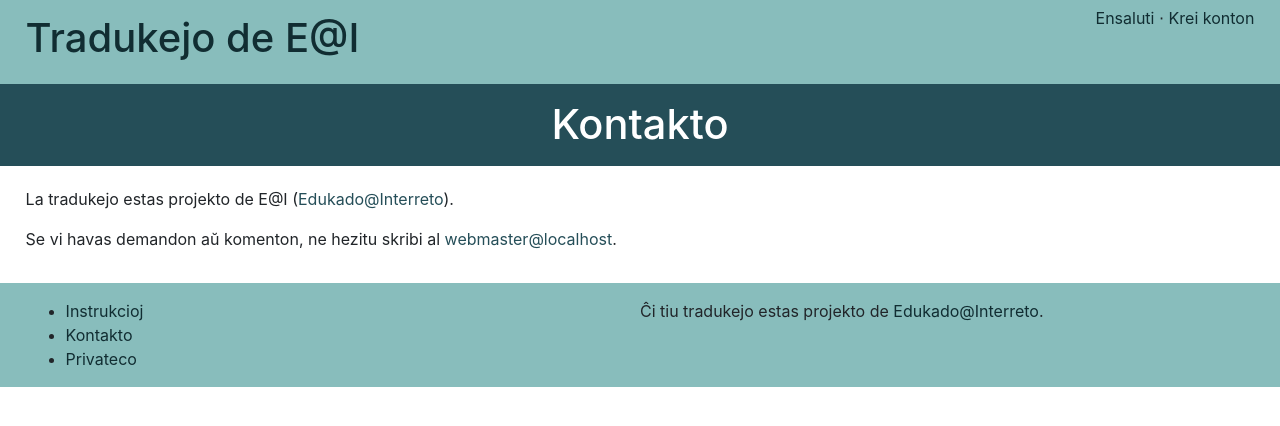
After one commit to edukado-interreto/tradukejo, a Django app: page /contact/ in a window 1280 px wide. The commit adds this page. Shown: the top 426 px of the page. Run offline with Django 3.2, Linux system fonts and the light colour scheme; some libraries are stand-ins or nearby versions.

Commit message:
ADD: contact page

```diff
--- a/templates/base.html
+++ b/templates/base.html
@@ -49,7 +49,7 @@
 			<div class="col-12 col-sm-6">
 				<ul>
 					<li><a href="#">Instrukcioj</a></li>
-					<li><a href="#">Kontakto</a></li>
+					<li><a href="{% url 'contact' %}">Kontakto</a></li>
 					<li><a href="#">Privateco</a></li>
 				</ul>
 			</div>
--- a/tradukejo/context_processor.py
+++ b/tradukejo/context_processor.py
@@ -5,6 +5,7 @@ from traduko import models
 def settings_context(request):
     return {
         'WEBSITE_NAME': settings.WEBSITE_NAME,
+        'DEFAULT_FROM_EMAIL': settings.DEFAULT_FROM_EMAIL,
         'TRANSLATION_STATE_TRANSLATED': models.TRANSLATION_STATE_TRANSLATED,
         'TRANSLATION_STATE_UNTRANSLATED': models.TRANSLATION_STATE_UNTRANSLATED,
         'TRANSLATION_STATE_OUTDATED': models.TRANSLATION_STATE_OUTDATED,
--- /dev/null
+++ b/traduko/templates/traduko/contact.html
@@ -0,0 +1,8 @@
+{% extends 'normal-page.html' %}
+{% block title %}Kontakto{% endblock %}
+{% block pagetitle %}Kontakto{% endblock %}
+
+{% block content %}
+<p>La tradukejo estas projekto de E@I (<a href="https://ikso.net/" target="_blank">Edukado@Interreto</a>).</p>
+<p>Se vi havas demandon aŭ komenton, ne hezitu skribi al <a href="mailto:{{ DEFAULT_FROM_EMAIL }}">{{ DEFAULT_FROM_EMAIL }}</a>.</p>
+{% endblock %}
--- a/traduko/templates/traduko/project.html
+++ b/traduko/templates/traduko/project.html
@@ -79,7 +79,7 @@
 		<option lang="{{ l.code }}" dir="{{ l.direction }}"{% if is_project_admin %} data-url="{% url 'add_language_version' project.pk l.code %}"{% else %} data-code="{{ l.code }}" data-language="{{ l.name }}"{% endif %}>{{ l.code }} – {{ l.name }}</option>
 	{% endfor %}
 </select>
-Ĉu vi volas traduki al lingvo, kiu ne estas en ĉi tiu listo? Bonvolu kontakti nin. (TODO)
+Ĉu vi volas traduki al lingvo, kiu ne estas en ĉi tiu listo? Bonvolu <a href="{% url 'contact' %}">kontakti nin</a>.
 {% endif %}
 
 {% if not is_project_admin and not project.locked %}
--- a/traduko/urls.py
+++ b/traduko/urls.py
@@ -1,4 +1,5 @@
 from django.urls import path, re_path
+from django.views.generic import TemplateView
 
 from traduko import views, ajax, admin_views
 
@@ -23,4 +24,6 @@ urlpatterns = [
     path("project/<int:project_id>/send-notifications/", admin_views.translator_notifications, name="translator_notifications"),
     path("project/<int:project_id>/import-export/", admin_views.import_export, name="import_export"),
     path("project/<int:project_id>/import/csv/", admin_views.import_csv, name="import_csv"),
+
+    path('contact/', TemplateView.as_view(template_name='traduko/contact.html'), name="contact")
 ]
```
